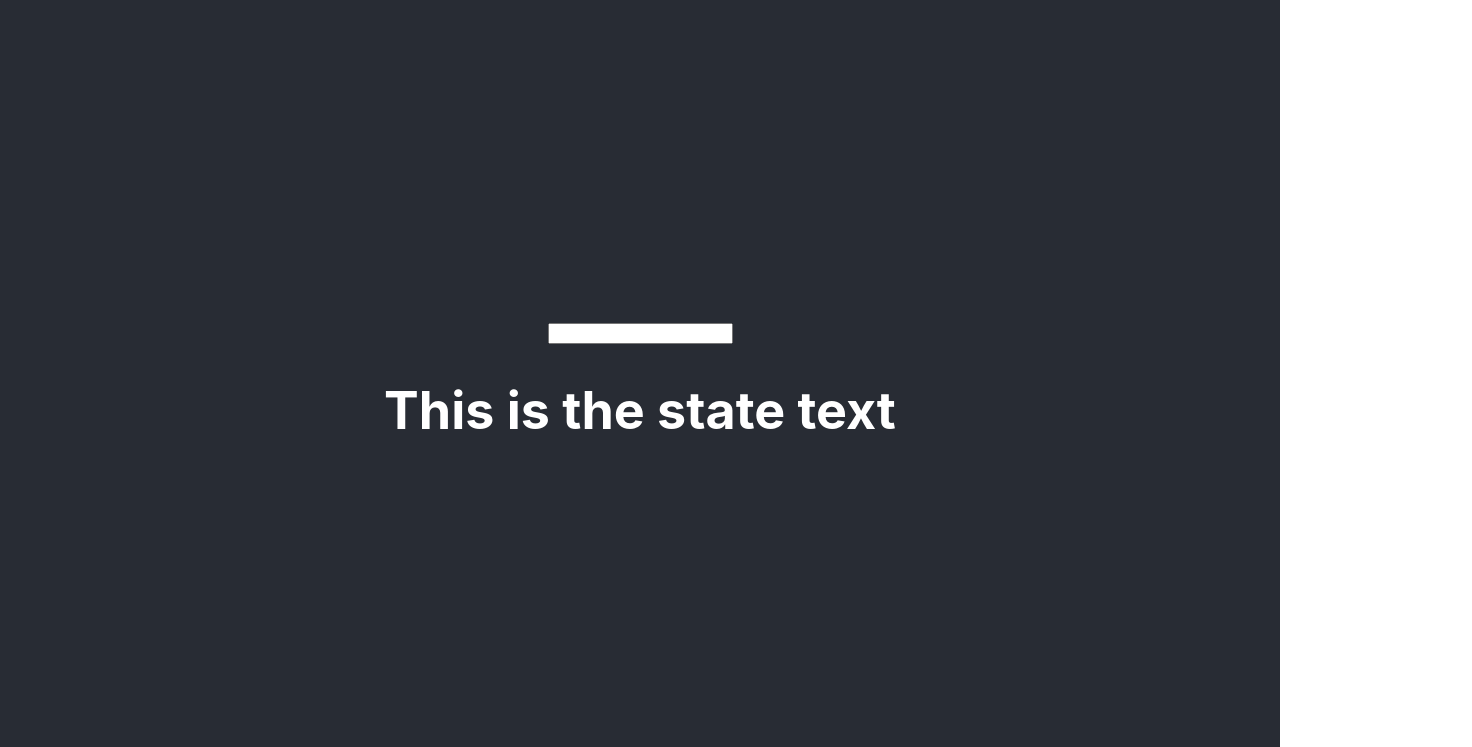
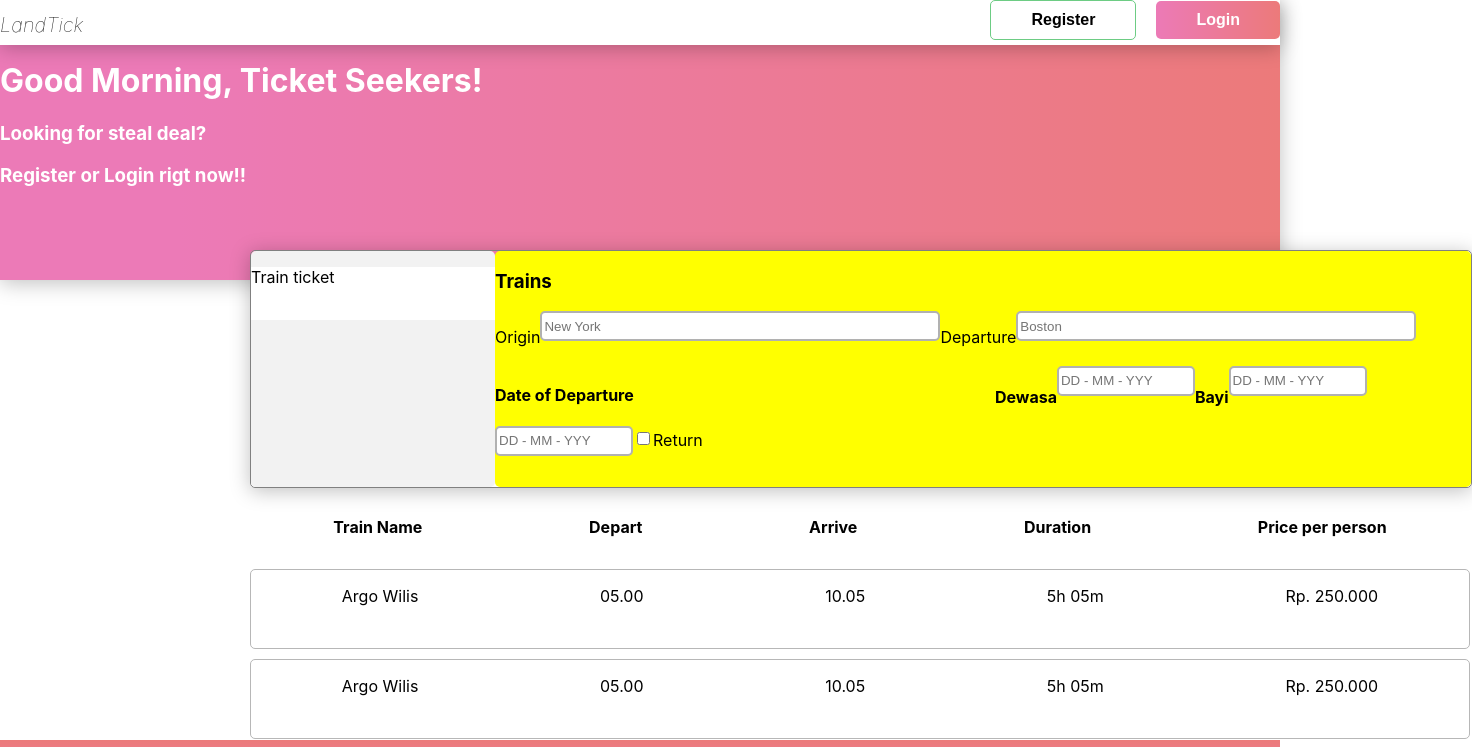
Before and after one commit to hexmf/landtrick-client, a React (Create React App) app: page / in a window 1280 px wide. Shown: the top 747 px of the page, 1472 px wide, since content can reach past the window. Built offline with nearby package versions, Linux system fonts and the light colour scheme.

Commit message:
home done

```diff
--- a/src/App.js
+++ b/src/App.js
@@ -1,26 +1,13 @@
 import React, { Component } from 'react';
 // import logo from './logo.svg';
 import './App.css';
+import Home from './components/Home';
 
 class App extends Component {
-  constructor() {
-    super();
-    this.state = {
-      txt: 'This is the state text'
-    };
-  }
-
-  updateText(e) {
-    this.setState({ txt: e.target.value });
-  }
-
   render() {
     return (
-      <div className='App'>
-        <header className='App-header'>
-          <input type='text' onChange={this.updateText.bind(this)} />
-          <h1>{this.state.txt}</h1>
-        </header>
+      <div>
+        <Home />
       </div>
     );
   }
--- /dev/null
+++ b/src/components/Home.js
@@ -0,0 +1,319 @@
+import React, { Component } from 'react';
+import styled from 'styled-components';
+
+const StyledNav = styled.div`
+  position: absolute;
+  width: 100%;
+  height: 45px;
+  top: 0px;
+  background: #ffffff;
+  box-shadow: 0px 3px 20px rgba(0, 0, 0, 0.25);
+  display: flex;
+  justify-content: space-between;
+`;
+
+const StyledLogo = styled.h1`
+  font-weight: 9;
+  font-size: 20px;
+  color: black;
+  font-style: italic;
+`;
+
+const LoginButton = styled.button`
+  background: linear-gradient(90deg, #ec7ab7 -0.6%, #ec7a7a 100%);
+  border-radius: 5px;
+  color: #fff;
+  padding: 10px 40px;
+  transition: 0.2s;
+  font-size: 16px;
+  font-weight: bold;
+  border: none;
+  cursor: pointer;
+  &:hover {
+    background: hsla(138, 48%, 71%, 1);
+  }
+  outline: none !important;
+`;
+
+const RegisterButton = styled.button`
+  border-radius: 5px;
+  background: #fff;
+  color: #000;
+  padding: 10px 40px;
+  transition: 0.2s;
+  font-size: 16px;
+  font-weight: bold;
+  border: 1px solid #6dcc84;
+  margin-right: 20px;
+  cursor: pointer;
+  &:hover {
+    background: hsla(138, 48%, 61%, 1);
+    color: #fff;
+  }
+  outline: none !important;
+`;
+
+const StyledFooter = styled.div`
+  position: absolute;
+  bottom: 0;
+  width: 100%;
+  height: 60px;
+  background: linear-gradient(180deg, #ec7a7a 0%, #ec7ab7 100%);
+`;
+
+const Jumbotron = styled.div`
+  width: 100%;
+  height: 280px;
+  color: white;
+  background: linear-gradient(90deg, #ec7ab7 14%, #ec7a7a 100%);
+  box-shadow: 0px 3px 20px rgba(0, 0, 0, 0.25);
+`;
+
+const TicketSchedule = styled.div`
+  position: absolute;
+  width: 1220px;
+  height: 236px;
+  left: 250px;
+  top: 250px;
+  border: 1px solid gray;
+  box-shadow: 0px 3px 20px rgba(0, 0, 0, 0.25);
+  border-radius: 5px;
+`;
+
+const LeftSide = styled.div`
+  position: absolute;
+  width: 20%;
+  height: 100%;
+  background: #f2f2f2;
+  border-radius: 5px;
+`;
+
+const LeftSideInner = styled.div`
+  height: 53px;
+  background-color: white;
+`;
+
+const RightSide = styled.div`
+  position: absolute;
+  width: 80%;
+  height: 100%;
+  border-radius: 5px;
+  background-color: yellow;
+  margin-left: 244px;
+`;
+
+const DewasaBayi = styled.div`
+  margin-left: 500px;
+  margin-top: -90px;
+  display: flex;
+  /* flex-direction: column; */
+  align-items: flex-start;
+`;
+
+const OriginDeparture = styled.div`
+  display: flex;
+  flex-direction: row;
+  &:hover {
+    background: hsla(138, 48%, 61%, 1);
+    color: #fff;
+  }
+`;
+
+// const RightSideInner = styled.div`
+
+// `
+
+const AllSchedule = styled.div`
+  margin-top: 216px;
+  justify-content: space-around;
+  margin-left: 250px;
+`;
+
+const ScheduleTitle = styled.div`
+  display: flex;
+  /* column-gap: 8px; */
+  justify-content: space-around;
+  width: 1220px;
+`;
+
+const Train = styled.div`
+  height: 80px;
+  display: flex;
+  justify-content: space-around;
+  /* align-content: center; */
+  /* justify-content: center; */
+  width: 1220px;
+  margin-top: 10px;
+  /* column-gap: 8px; */
+  border: 1px solid #b7b7b7;
+  box-sizing: border-box;
+  border-radius: 5px;
+`;
+
+// ==============================================================================================================
+
+class Home extends Component {
+  constructor() {
+    super();
+    this.state = {
+      txt: ''
+    };
+  }
+
+  render() {
+    return (
+      <div>
+        <StyledNav>
+          <div>
+            <StyledLogo>LandTick</StyledLogo>
+          </div>
+          <div>
+            <RegisterButton>Register</RegisterButton>
+            <LoginButton>Login</LoginButton>
+          </div>
+        </StyledNav>
+
+        <Jumbotron>
+          <br />
+          <br />
+          <h1>Good Morning, Ticket Seekers!</h1>
+          <h3>Looking for steal deal?</h3>
+          <h3>Register or Login rigt now!!</h3>
+        </Jumbotron>
+        <TicketSchedule>
+          <LeftSide>
+            <LeftSideInner>
+              <p>Train ticket</p>
+            </LeftSideInner>
+          </LeftSide>
+          <RightSide>
+            <h3>Trains</h3>
+            <OriginDeparture>
+              <p>Origin</p>
+              <input
+                type='text'
+                id=''
+                name=''
+                placeholder='New York'
+                style={{
+                  width: '400px',
+                  height: '30px',
+                  left: '446px',
+                  top: '409px',
+                  border: '2px solid #B1B1B1',
+                  boxSizing: 'border-box',
+                  borderRadius: '5px'
+                }}
+              ></input>
+              <p>Departure</p>
+              <input
+                type='text'
+                id=''
+                name=''
+                placeholder='Boston'
+                style={{
+                  width: '400px',
+                  height: '30px',
+                  left: '446px',
+                  top: '409px',
+                  border: '2px solid #B1B1B1',
+                  boxSizing: 'border-box',
+                  borderRadius: '5px'
+                }}
+              ></input>
+            </OriginDeparture>
+            <div>
+              <h4>Date of Departure</h4>
+              <input
+                type='text'
+                id=''
+                name=''
+                placeholder='DD - MM - YYY'
+                style={{
+                  width: '138px',
+                  height: '30px',
+                  left: '446px',
+                  top: '409px',
+                  border: '2px solid #B1B1B1',
+                  boxSizing: 'border-box',
+                  borderRadius: '5px'
+                }}
+              ></input>
+              <input type='checkbox' id='' name='' value=''></input>
+              Return
+            </div>
+            <DewasaBayi>
+              <h4>Dewasa</h4>
+              <input
+                type='text'
+                id=''
+                name=''
+                placeholder='DD - MM - YYY'
+                style={{
+                  width: '138px',
+                  height: '30px',
+                  left: '446px',
+                  top: '409px',
+                  border: '2px solid #B1B1B1',
+                  boxSizing: 'border-box',
+                  borderRadius: '5px'
+                }}
+              ></input>
+              <h4>Bayi</h4>
+              <input
+                type='text'
+                id=''
+                name=''
+                placeholder='DD - MM - YYY'
+                style={{
+                  width: '138px',
+                  height: '30px',
+                  left: '446px',
+                  top: '409px',
+                  border: '2px solid #B1B1B1',
+                  boxSizing: 'border-box',
+                  borderRadius: '5px'
+                }}
+              ></input>
+            </DewasaBayi>
+          </RightSide>
+        </TicketSchedule>
+
+        <AllSchedule>
+          <ScheduleTitle>
+            <h4>Train Name</h4>
+            <h4>Depart</h4>
+            <h4>Arrive</h4>
+            <h4>Duration</h4>
+            <h4>Price per person</h4>
+          </ScheduleTitle>
+          <Train>
+            <p>Argo Wilis</p>
+            <p>05.00</p>
+            <p>10.05</p>
+            <p>5h 05m </p>
+            <p>Rp. 250.000</p>
+          </Train>
+          <Train>
+            <p>Argo Wilis</p>
+            <p>05.00</p>
+            <p>10.05</p>
+            <p>5h 05m </p>
+            <p>Rp. 250.000</p>
+          </Train>
+          <Train>
+            <p>Argo Wilis</p>
+            <p>05.00</p>
+            <p>10.05</p>
+            <p>5h 05m </p>
+            <p>Rp. 250.000</p>
+          </Train>
+        </AllSchedule>
+
+        <StyledFooter></StyledFooter>
+      </div>
+    );
+  }
+}
+
+export default Home;
```
Also changed, not shown: src/assets/bumn.png (added).
